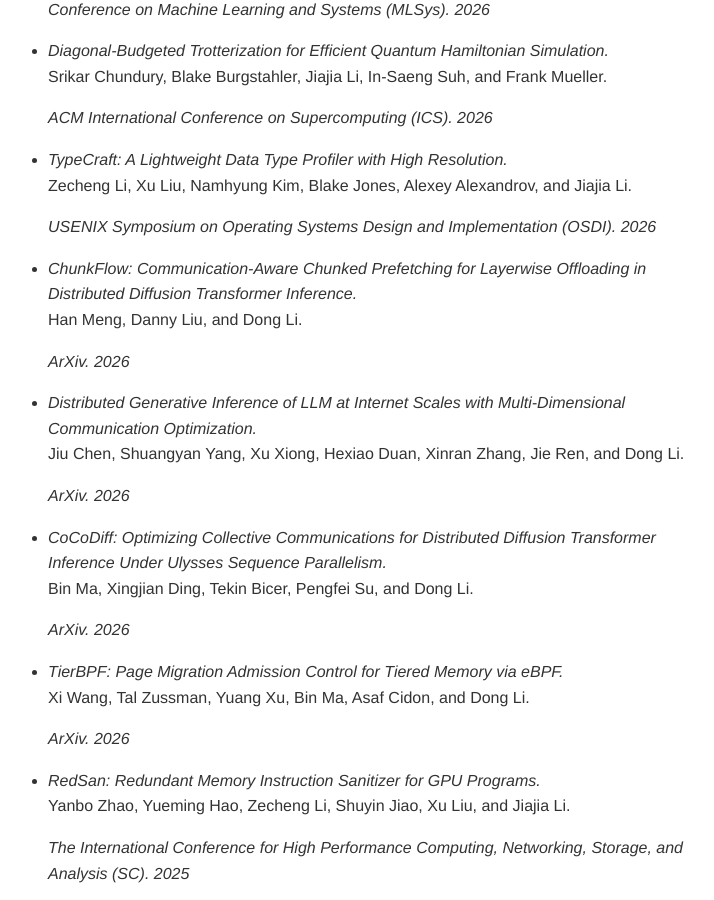
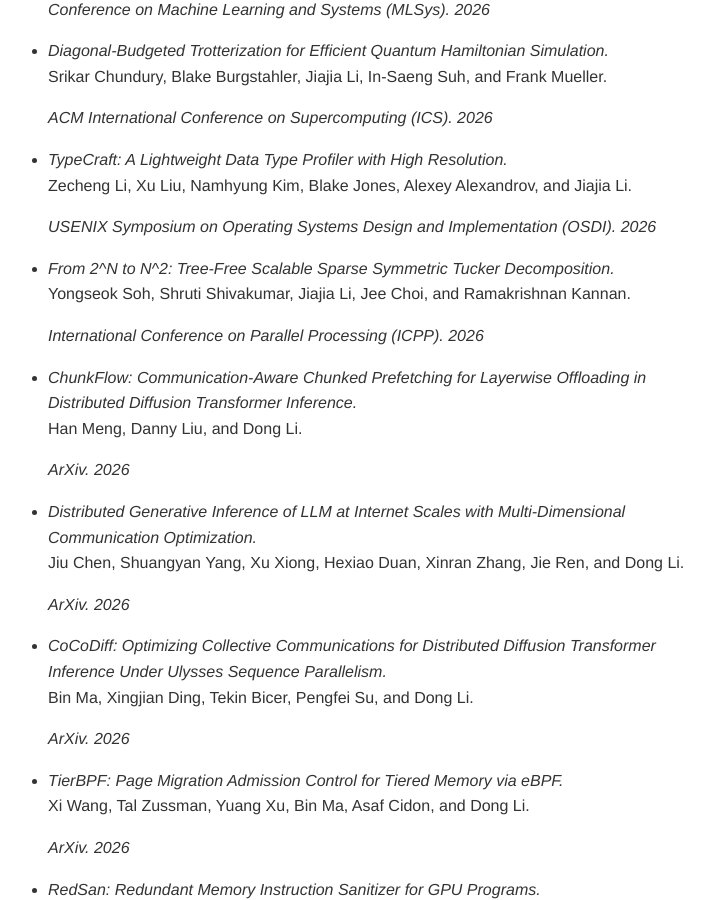
Before and after one commit to tensorworld/cross, a Jekyll site: the page built from index.html, in a window 1280 px wide and 900 px high, scrolled down 1684 px. Shown: the whole window, without its empty margins (172-886 px from the left). Built offline with Jekyll 4.4.1, drawn with Linux system fonts in a browser that asks for light colours; nearby versions of some CDN libraries; some web fonts are replaced.

Commit message:
Publications: add ICPP 2026 paper (Tree-Free Sparse Symmetric Tucker Decomposition)
Co-Authored-By: Claude Opus 4.8 <noreply@anthropic.com>

```diff
--- a/_data/publications.yml
+++ b/_data/publications.yml
@@ -19,6 +19,9 @@
 - title: "TypeCraft: A Lightweight Data Type Profiler with High Resolution."
   authors: "Zecheng Li, Xu Liu, Namhyung Kim, Blake Jones, Alexey Alexandrov, and Jiajia Li."
   details: 'USENIX Symposium on Operating Systems Design and Implementation (OSDI). <time>2026</time>'
+- title: "From 2^N to N^2: Tree-Free Scalable Sparse Symmetric Tucker Decomposition."
+  authors: "Yongseok Soh, Shruti Shivakumar, Jiajia Li, Jee Choi, and Ramakrishnan Kannan."
+  details: 'International Conference on Parallel Processing (ICPP). <time>2026</time>'
 - title: "ChunkFlow: Communication-Aware Chunked Prefetching for Layerwise Offloading in Distributed Diffusion Transformer Inference."
   authors: "Han Meng, Danny Liu, and Dong Li."
   details: 'ArXiv. <time>2026</time>'
```
